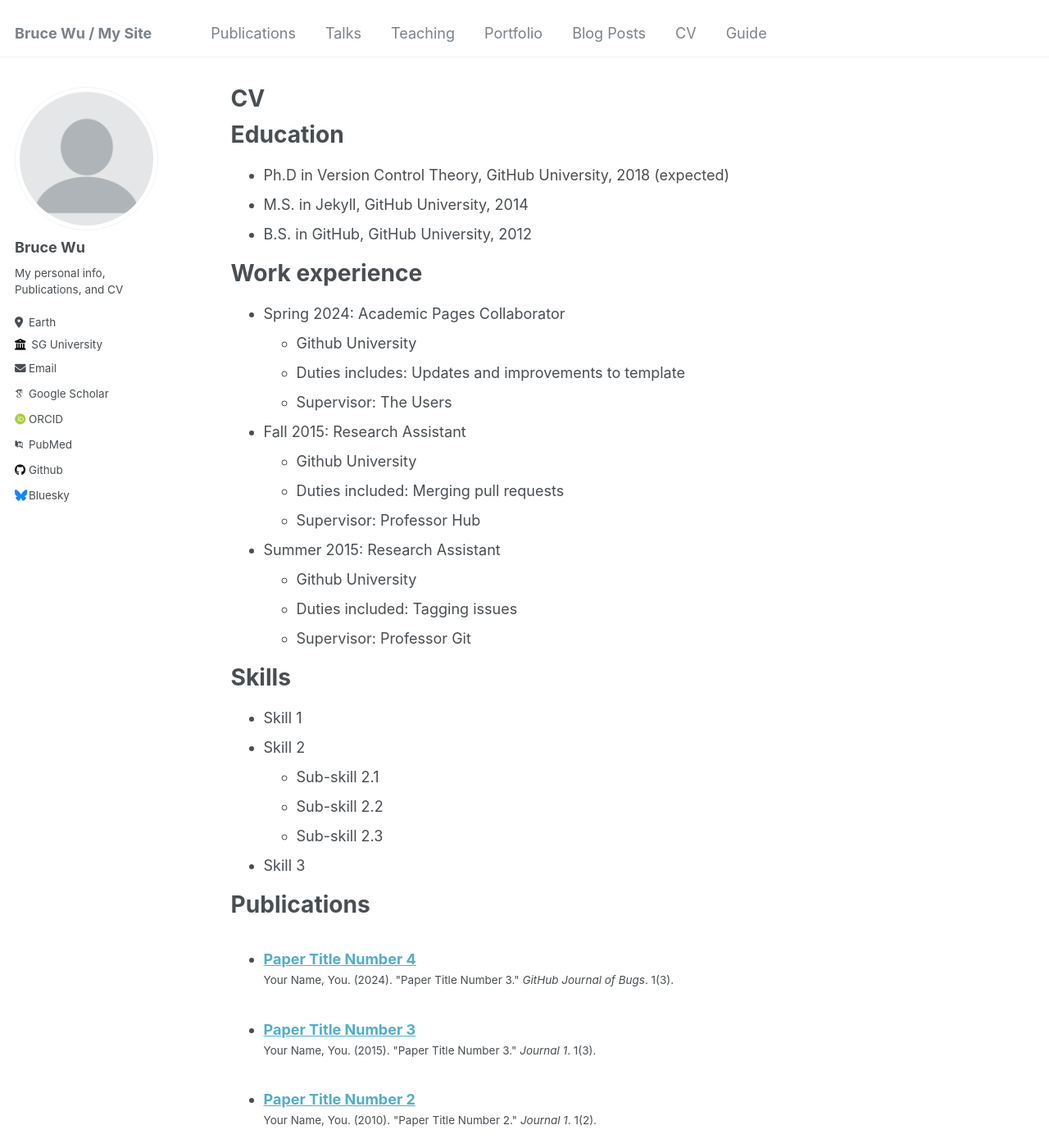
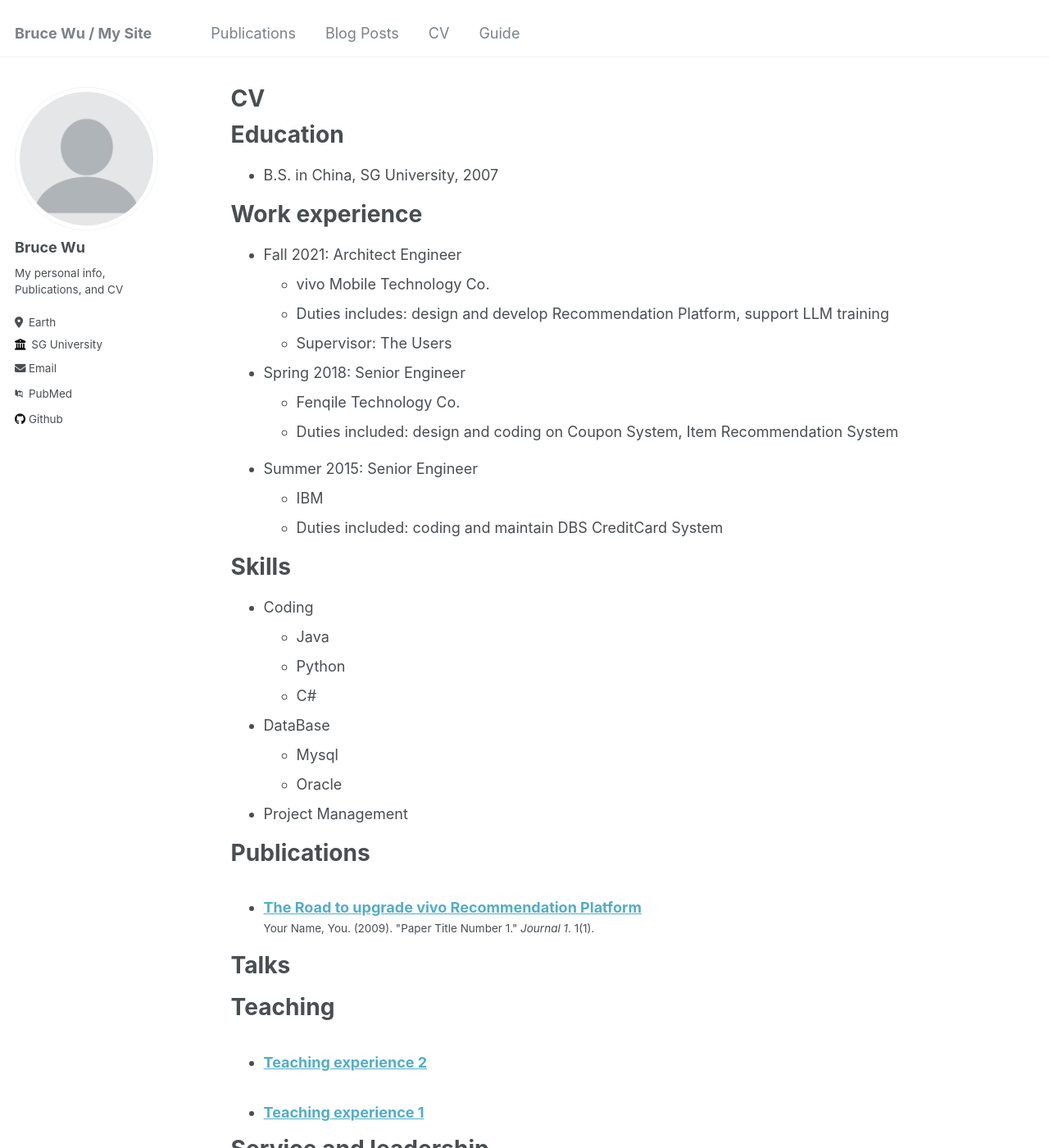
Before and after one commit to brucewu10/brucewu10.github.io, a Jekyll site: the page built from _pages/cv.md, in a window 1280 px wide and 1400 px high. Shown: the whole window at 82% size. Built offline with Jekyll 4.4.1, drawn with Linux system fonts in a browser that asks for light colours; some web fonts are replaced.

Commit message:
update cv and navigate

```diff
--- a/_config.yml
+++ b/_config.yml
@@ -14,7 +14,7 @@ name                     : &name "Bruce Wu"
 description              : &description "personal description"
 url                      : https://brucewu10.github.io # the base hostname & protocol for your site e.g. "https://mmistakes.github.io"
 baseurl                  : "" # the subpath of your site, e.g. "/blog"
-repository               : "academicpages/academicpages.github.io"
+repository               : "brucewu10/brucewu10.github.io"
 
 # Site Author - The following control what appear as part of the author content on the side bar.
 #               If a field is blank the icon and link will not appear, otherwise it will be shown.
@@ -32,9 +32,9 @@ author:
 
   # Academic websites
   arxiv            : # URL - Update with the correct link to your profile
-  googlescholar    : "https://scholar.google.com/citations?user=PS_CX0AAAAAJ"
+#  googlescholar    : "https://scholar.google.com/citations?user=wuweixing"
   impactstory      : # URL
-  orcid            : "http://orcid.org/yourorcidurl"
+#  orcid            : "http://orcid.org/yourorcidurl"
   pubmed           : "https://www.ncbi.nlm.nih.gov/pubmed/?term=john+snow"
   researchgate     : # URL
 
@@ -42,12 +42,13 @@ author:
   bitbucket        : # Username - Update with your username on the site
   codepen          : # Username
   dribbble         : # Username
-  github           : "academicpages"
+#  github           : "academicpages"
+  github           : "brucewu10"
   kaggle           : # Username
   stackoverflow    : # User number or user number and name (i.e., use "1" or "1/jeff-atwood")
 
   # Social media
-  bluesky          : "bsky.app" # Replace this with you Bluesky username
+#  bluesky          : "bsky.app" # Replace this with you Bluesky username
   facebook         : # Username
   flickr           : # Username
   foursquare       : # Username
@@ -251,23 +252,23 @@ defaults:
       author_profile: true
       share: true
       comments: true
-#  # _portfolio
-#  - scope:
-#      path: ""
-#      type: portfolio
-#    values:
-#      layout: single
-#      author_profile: true
-#      share: true
-#      comment: true
-#  # _talks
-#  - scope:
-#      path: ""
-#      type: talks
-#    values:
-#      layout: talk
-#      author_profile: true
-#      share: true
+  # _portfolio
+  - scope:
+      path: ""
+      type: portfolio
+    values:
+      layout: single
+      author_profile: true
+      share: true
+      comment: true
+  # _talks
+  - scope:
+      path: ""
+      type: talks
+    values:
+      layout: talk
+      author_profile: true
+      share: true
 
 
 # Sass/SCSS
--- a/_pages/cv.md
+++ b/_pages/cv.md
@@ -11,35 +11,41 @@ redirect_from:
 
 Education
 ======
-* Ph.D in Version Control Theory, GitHub University, 2018 (expected)
-* M.S. in Jekyll, GitHub University, 2014
-* B.S. in GitHub, GitHub University, 2012
+
+[comment]: <> (* Ph.D in Version Control Theory, GitHub University, 2018 &#40;expected&#41;)
+
+[comment]: <> (* M.S. in Jekyll, GitHub University, 2014)
+* B.S. in China, SG University, 2007
 
 Work experience
 ======
-* Spring 2024: Academic Pages Collaborator
-  * Github University
-  * Duties includes: Updates and improvements to template
+* Fall 2021: Architect Engineer
+  * vivo Mobile Technology Co.
+  * Duties includes: design and develop Recommendation Platform, support LLM training
   * Supervisor: The Users
 
-* Fall 2015: Research Assistant
-  * Github University
-  * Duties included: Merging pull requests
-  * Supervisor: Professor Hub
+* Spring 2018: Senior Engineer
+  * Fenqile Technology Co.
+  * Duties included: design and coding on Coupon System, Item Recommendation System
 
-* Summer 2015: Research Assistant
-  * Github University
-  * Duties included: Tagging issues
-  * Supervisor: Professor Git
+[comment]: <> (  * Supervisor: Professor Hub)
+
+* Summer 2015: Senior Engineer
+  * IBM
+  * Duties included: coding and maintain DBS CreditCard System
+
+[comment]: <> (  * Supervisor: Professor Git)
 
 Skills
 ======
-* Skill 1
-* Skill 2
-  * Sub-skill 2.1
-  * Sub-skill 2.2
-  * Sub-skill 2.3
-* Skill 3
+* Coding
+  * Java
+  * Python
+  * C#
+* DataBase
+  * Mysql
+  * Oracle
+* Project Management
 
 Publications
 ======
--- a/_publications/2009-10-01-paper-title-number-1.md
+++ b/_publications/2009-10-01-paper-title-number-1.md
@@ -1,11 +1,11 @@
 ---
-title: "Paper Title Number 1"
+title: "The Road to upgrade vivo Recommendation Platform"
 collection: publications
 permalink: /publication/2009-10-01-paper-title-number-1
-excerpt: 'This paper is about the number 1. The number 2 is left for future work.'
-date: 2009-10-01
-venue: 'Journal 1'
-paperurl: 'http://academicpages.github.io/files/paper1.pdf'
+excerpt: 'This article is about how we upgrade the Recommendation Platform via multiple methods.'
+date: 2023-03-29
+venue: 'tencent'
+paperurl: 'https://cloud.tencent.com/developer/article/2250834'
 citation: 'Your Name, You. (2009). &quot;Paper Title Number 1.&quot; <i>Journal 1</i>. 1(1).'
 ---
 
--- a/_publications/2010-10-01-paper-title-number-2.md
+++ /dev/null
@@ -1,12 +0,0 @@
----
-title: "Paper Title Number 2"
-collection: publications
-permalink: /publication/2010-10-01-paper-title-number-2
-excerpt: 'This paper is about the number 2. The number 3 is left for future work.'
-date: 2010-10-01
-venue: 'Journal 1'
-paperurl: 'http://academicpages.github.io/files/paper2.pdf'
-citation: 'Your Name, You. (2010). &quot;Paper Title Number 2.&quot; <i>Journal 1</i>. 1(2).'
----
-
-The contents above will be part of a list of publications, if the user clicks the link for the publication than the contents of section will be rendered as a full page, allowing you to provide more information about the paper for the reader. When publications are displayed as a single page, the contents of the above "citation" field will automatically be included below this section in a smaller font.
--- a/_publications/2015-10-01-paper-title-number-3.md
+++ /dev/null
@@ -1,12 +0,0 @@
----
-title: "Paper Title Number 3"
-collection: publications
-permalink: /publication/2015-10-01-paper-title-number-3
-excerpt: 'This paper is about the number 3. The number 4 is left for future work.'
-date: 2015-10-01
-venue: 'Journal 1'
-paperurl: 'http://academicpages.github.io/files/paper3.pdf'
-citation: 'Your Name, You. (2015). &quot;Paper Title Number 3.&quot; <i>Journal 1</i>. 1(3).'
----
-
-The contents above will be part of a list of publications, if the user clicks the link for the publication than the contents of section will be rendered as a full page, allowing you to provide more information about the paper for the reader. When publications are displayed as a single page, the contents of the above "citation" field will automatically be included below this section in a smaller font.
--- a/_publications/2024-02-17-paper-title-number-4.md
+++ /dev/null
@@ -1,12 +0,0 @@
----
-title: "Paper Title Number 4"
-collection: publications
-permalink: /publication/2024-02-17-paper-title-number-4
-excerpt: 'This paper is about fixing template issue #693.'
-date: 2024-02-17
-venue: 'GitHub Journal of Bugs'
-paperurl: 'http://academicpages.github.io/files/paper3.pdf'
-citation: 'Your Name, You. (2024). &quot;Paper Title Number 3.&quot; <i>GitHub Journal of Bugs</i>. 1(3).'
----
-
-The contents above will be part of a list of publications, if the user clicks the link for the publication than the contents of section will be rendered as a full page, allowing you to provide more information about the paper for the reader. When publications are displayed as a single page, the contents of the above "citation" field will automatically be included below this section in a smaller font.
```
Also changed, not shown: _data/navigation.yml (+8 -8 lines).
